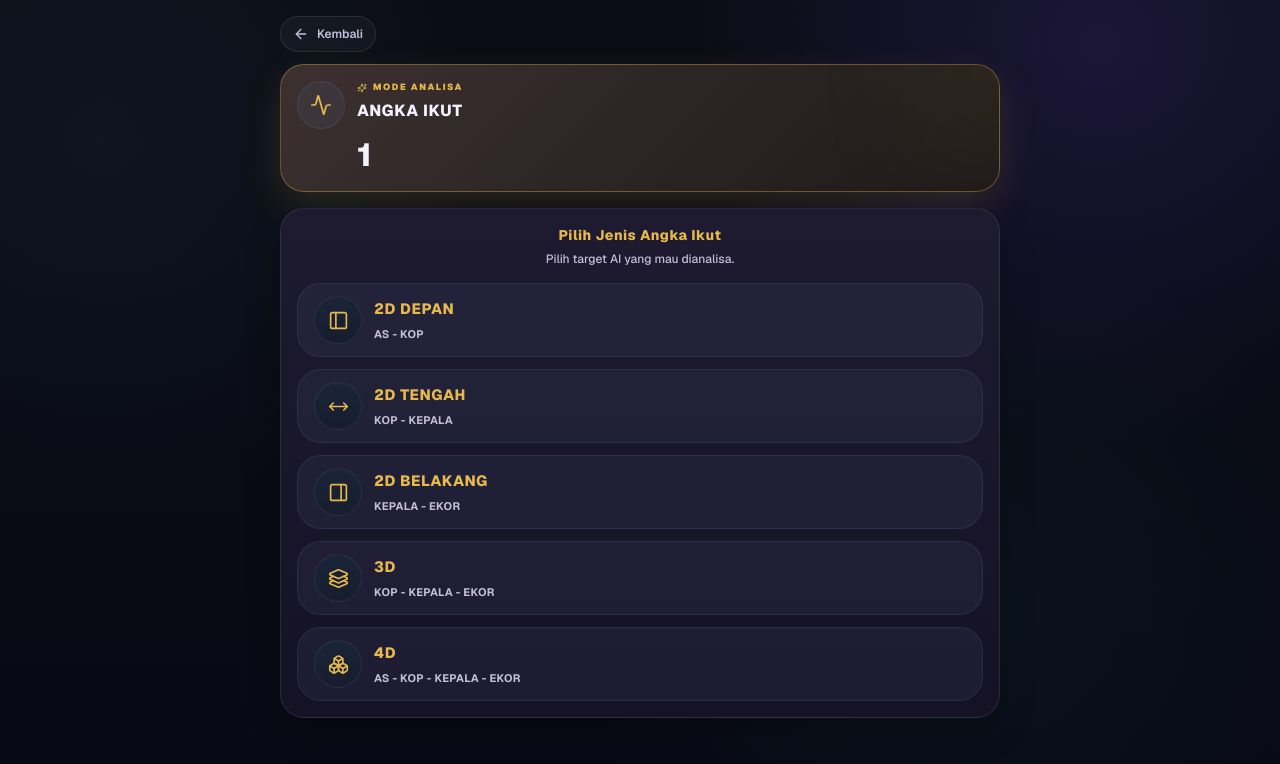
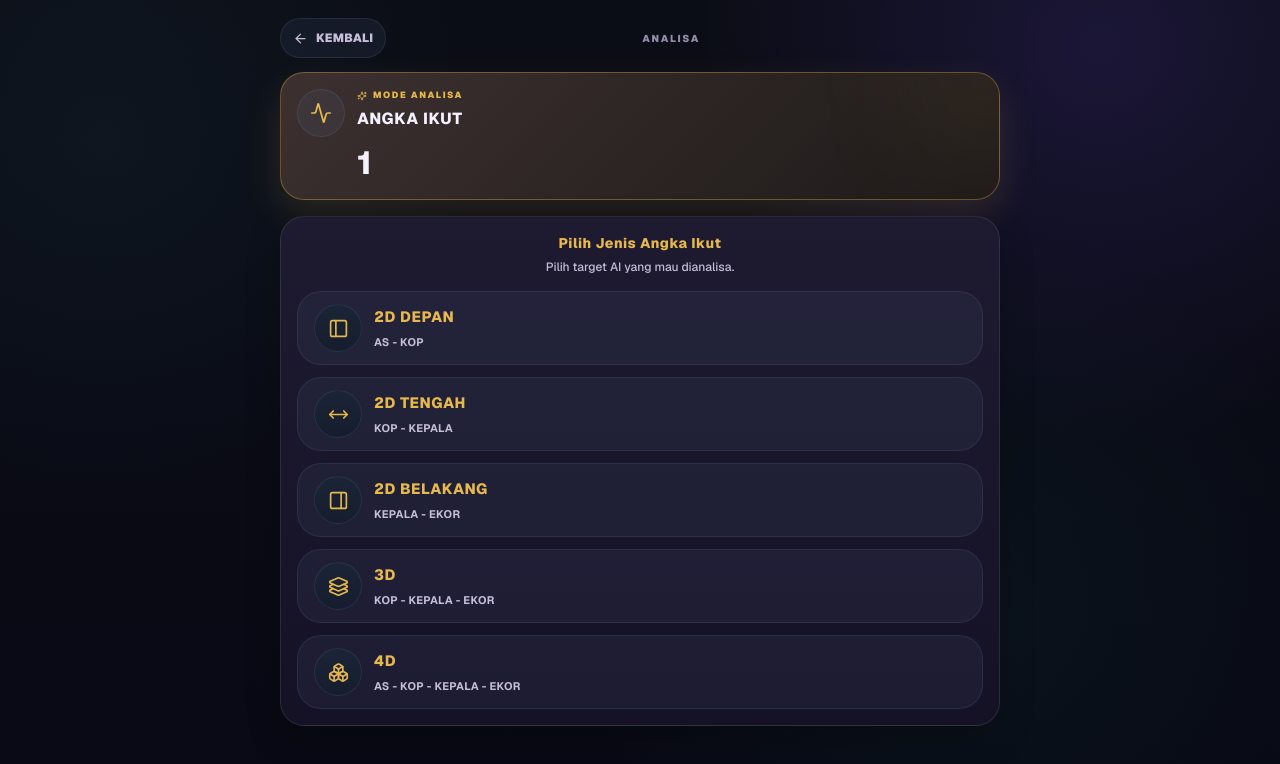
Before and after one commit to putuuwiryaa-lab/analisa-angka.next, a Next.js app: page /analyze/1/ai in a window 1280 px wide. Shown: the top 764 px of the page. Built offline with nearby package versions, Linux system fonts and the light colour scheme.

Commit message:
Use shared top bar on analysis pages

```diff
--- a/components/analysis/AnalysisPageChrome.tsx
+++ b/components/analysis/AnalysisPageChrome.tsx
@@ -1,4 +1,4 @@
-import { ArrowLeft, RefreshCw, RotateCcw, Sparkles, type LucideIcon } from "lucide-react";
+import { RefreshCw, RotateCcw, Sparkles, type LucideIcon } from "lucide-react";
 import {
   customFocusLabel,
   customFocusSubtitle,
@@ -6,6 +6,7 @@ import {
   type TargetPair,
 } from "@/lib/analysis/customDigit";
 import { analysisScopeLabel, targetPairLabel, type AnalysisScope } from "./ScopeSelectors";
+import { PageTopBar } from "@/components/layout/PageTopBar";
 import { Button } from "@/components/ui/Button";
 
 function SelectionChip({ label, value, onReset }: { label: string; value: string; onReset: () => void }) {
@@ -72,9 +73,9 @@ export function AnalysisPageChrome({
 
   return (
     <>
-      <Button variant="ghost" size="sm" className="mb-3" onClick={onBack}>
-        <ArrowLeft size={16} /> Kembali
-      </Button>
+      <div className="mb-3">
+        <PageTopBar title="Analisa" onBack={onBack} backLabel="Kembali" />
+      </div>
 
       <section className="animate-rise depth-accent relative mb-4 overflow-hidden rounded-3xl border p-4">
         <div className="accent-bg-soft absolute -right-12 -top-12 h-28 w-28 rounded-full blur-3xl" />
```
